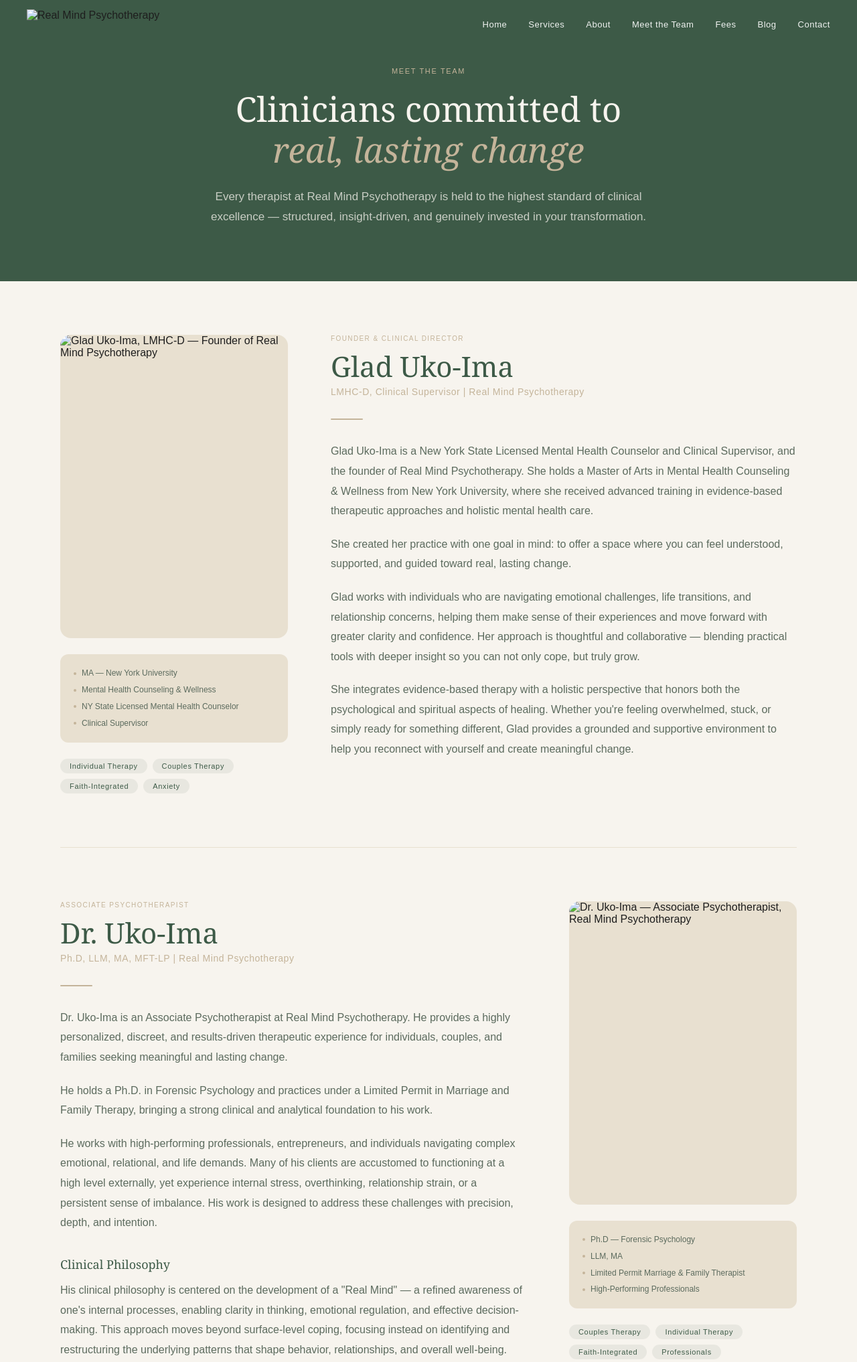
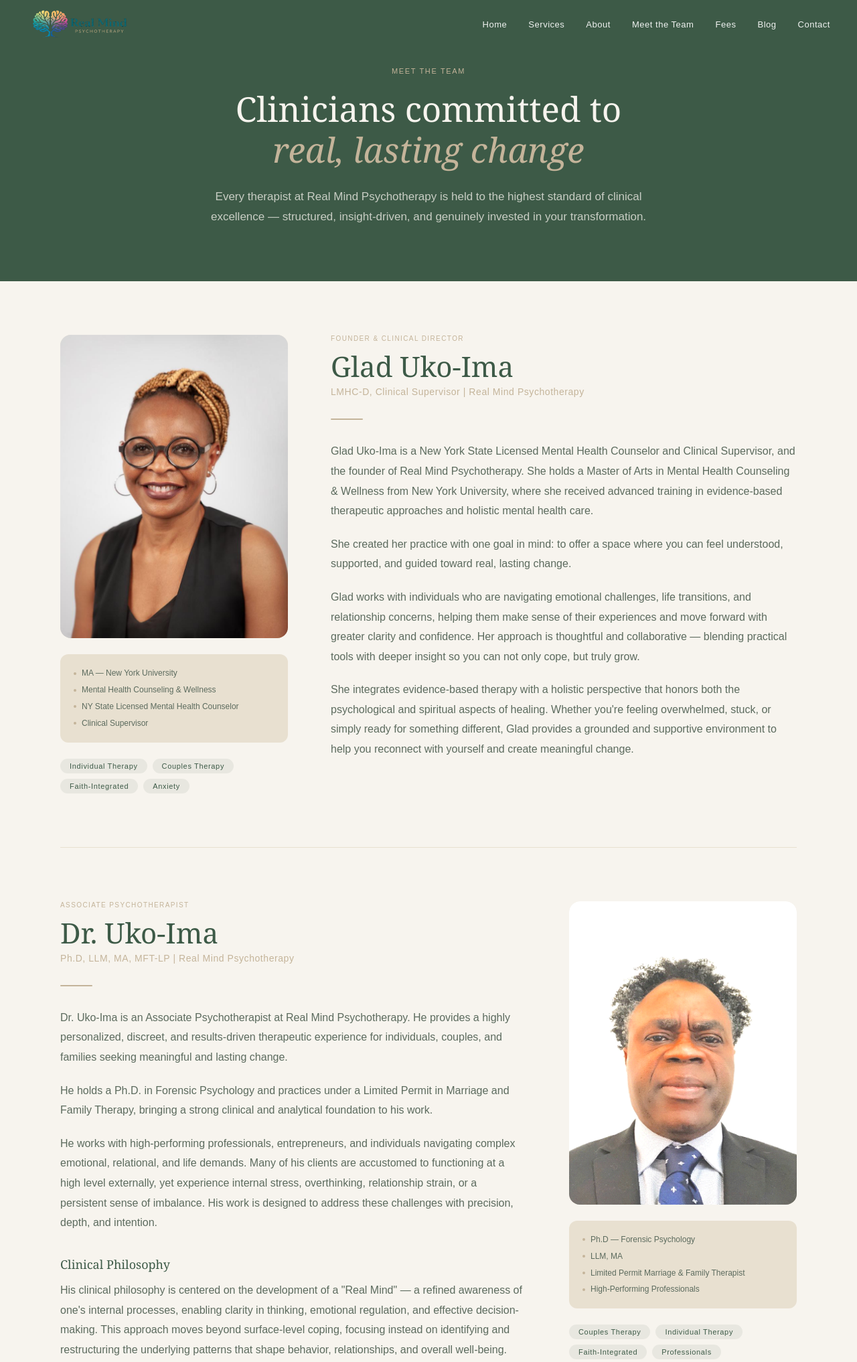
Before and after one commit to adisher/realmind, a website: page meet-the-team.html in a window 1280 px wide. Shown: the top 2034 px of the page at 67% size. Drawn offline with Linux system fonts and the light colour scheme.

Commit message:
third commit

```diff
--- a/js/main.js
+++ b/js/main.js
@@ -73,6 +73,7 @@ const HEADER_HTML = `
 </div>
 `;
 
+
 // =====================
 // FOOTER HTML
 // =====================
@@ -82,7 +83,7 @@ const FOOTER_HTML = `
     <div class="footer-top">
       <div class="footer-brand">
         <div class="footer-logo-img">
-          <img src="/images/logo-white.png" alt="Real Mind Psychotherapy">
+          <img src="/images/logo.png" alt="Real Mind Psychotherapy">
         </div>
         <p class="footer-tagline">"Real change starts with a clear mind."</p>
         <div class="footer-badges">
--- a/meet-the-team.html
+++ b/meet-the-team.html
@@ -385,7 +385,7 @@
         <div class="rm-profile" data-animate data-delay="0">
           <div class="rm-profile-photo">
             <div class="rm-profile-photo-img">
-              <img src="/images/founder.jpg" alt="Glad Uko-Ima, LMHC-D — Founder of Real Mind Psychotherapy">
+              <img src="/images/founder.jpeg" alt="Glad Uko-Ima, LMHC-D — Founder of Real Mind Psychotherapy">
             </div>
             <div class="rm-profile-credentials">
               <div class="rm-profile-credential">MA — New York University</div>
@@ -476,7 +476,7 @@
           </div>
           <div class="rm-profile-photo">
             <div class="rm-profile-photo-img">
-              <img src="/images/dr-uko-ima.jpg" alt="Dr. Uko-Ima — Associate Psychotherapist, Real Mind Psychotherapy">
+              <img src="/images/dr-uko-ima.png" alt="Dr. Uko-Ima — Associate Psychotherapist, Real Mind Psychotherapy">
             </div>
             <div class="rm-profile-credentials">
               <div class="rm-profile-credential">Ph.D — Forensic Psychology</div>
```
Also changed, not shown: index.html (+3 -3 lines), images/approach-img.jpeg (renamed from images/Woman_in_armchair_202604240255.jpeg), images/dr-uko-ima.png (renamed from images/uko-ima.png), images/hero-bg.jpeg (renamed from images/bg-home.jpeg), images/logo.png (renamed from images/logo-h.png), images/why-choose-img.jpeg (renamed from images/Therapist_and_client_202604240253.jpeg).
